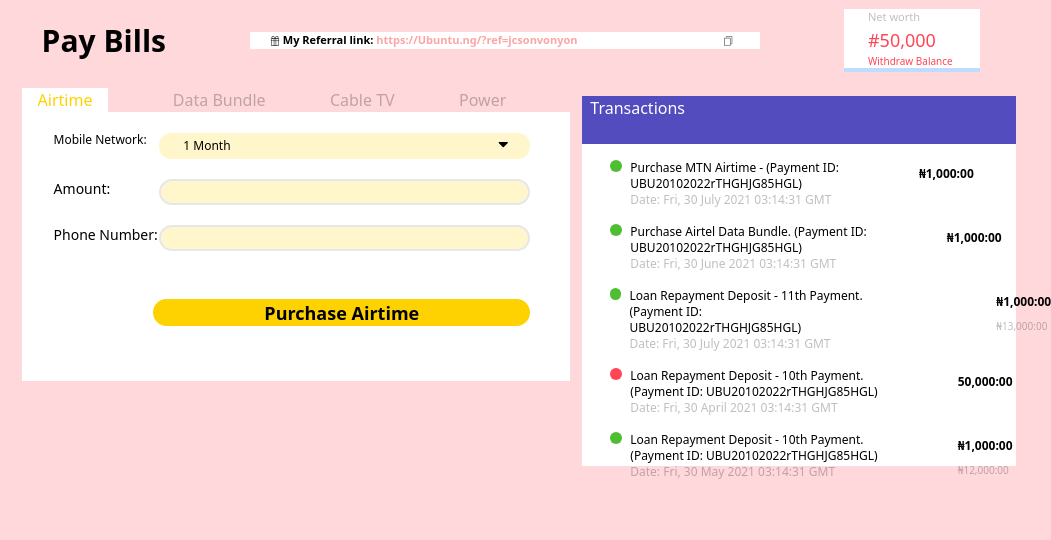
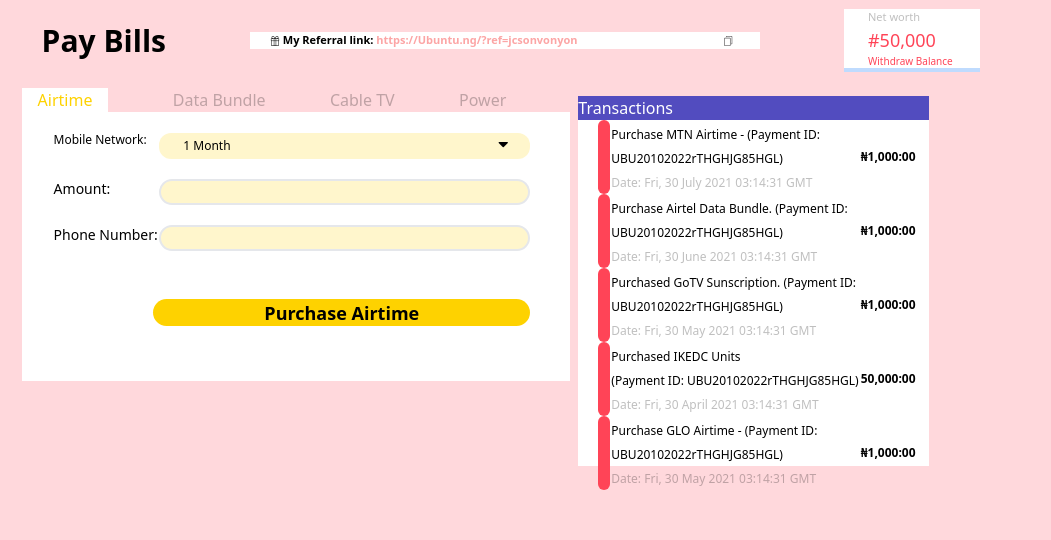
Before and after one commit to saheedibrahim/ubuntu-project, a website: page page_7.html in a window 1280 px wide. Shown: the part 66-606 px from the top of the page, 260-1311 px from the left, 1051 px wide, since content can reach past the window. Drawn offline with nearby package versions, Linux system fonts and the light colour scheme.

Commit message:
page 7 edited

```diff
--- a/page_7.html
+++ b/page_7.html
@@ -163,7 +163,7 @@
                 </div>
             </section>
             <section>
-                <div class=" flex justify-between gap-3">
+                <div class=" flex gap-2">
                   <div class="h-293pix bg-white">
                         <div class="flex justify-between bg-bodyColor pr-16">
                             <p class="text-img1 bg-white px-4">Airtime</p>
@@ -194,63 +194,45 @@
                     </div>
                     <div class="">
                         <div class="bg-white h-370pix mt-2">
-                            <div class="bg-homeColor text-white">
-                                <p class="pl-2 h-12">Transactions</p>
+                           <p class="bg-homeColor text-white">Transactions</p>
+                           <div class="pl-5 pr-3 w-full">
+                                <table class="">
+                                    <tr>
+                                    </tr>
+                                    <tr>
+                                        <td class="w-3 h-3 rounded-full bg-bodyColors mr-2"></td>
+                                        <td><span class="text-xs">Purchase MTN Airtime -  (Payment ID: <br> UBU20102022rTHGHJG85HGL)</span><br>
+                                        <span class="text-xs text-textColP">Date: Fri, 30 July 2021 03:14:31 GMT</span></td>
+                                        <td class="font-bold text-xs">₦1,000:00</td>
+                                    </tr>
+                                    <tr>
+                                        <td class="w-3 h-3 rounded-full bg-bodyColors mx-2"></td>
+                                        <td><span class="text-xs">Purchase Airtel Data Bundle. (Payment ID: <br> UBU20102022rTHGHJG85HGL)</span><br>
+                                        <span class="text-xs text-textColP">Date: Fri, 30 June 2021 03:14:31 GMT</span></td>
+                                        <td class="font-bold text-xs">₦1,000:00</td>
+                                    </tr>
+                                    <tr>
+                                        <td class="w-3 h-3 rounded-full bg-bodyColors"></td>
+                                        <td><span class="text-xs">Purchased GoTV Sunscription. (Payment ID: <br> UBU20102022rTHGHJG85HGL)</span><br>
+                                        <span class="text-xs text-textColP">Date: Fri, 30 May 2021 03:14:31 GMT</span></td>
+                                        <td class="font-bold text-xs">₦1,000:00</td>
+                                    </tr>
+                                    <tr>
+                                        <td class="w-3 h-3 rounded-full bg-bodyColors"></td>
+                                        <td><span class="text-xs">Purchased IKEDC Units <br> (Payment ID: UBU20102022rTHGHJG85HGL)</span><br>
+                                        <span class="text-xs text-textColP">Date: Fri, 30 April 2021 03:14:31 GMT</span></td>
+                                        <td class="font-bold text-xs">50,000:00</td>
+                                    </tr>
+                                    <tr>
+                                        <td class="w-3 h-3 rounded-full bg-bodyColors"></td>
+                                        <td><span class="text-xs">Purchase GLO Airtime -  (Payment ID: <br> UBU20102022rTHGHJG85HGL)</span><br>
+                                        <span class="text-xs text-textColP">Date: Fri, 30 May 2021 03:14:31 GMT</span></td>
+                                        <td class="font-bold text-xs">₦1,000:00</td>
+                                    </tr>
+                                </table>
                             </div>
-                            <div class=" w-418 mx-2 pl-5">
-                                <div class="flex mt-4">
-                                    <p class="w-3 h-3 mr-2 bg-vaultColor rounded-full"></p>
-                                    <p class="text-xs mr-20">Purchase MTN Airtime -  (Payment ID: <br> UBU20102022rTHGHJG85HGL) <br>
-                                        <span class="text-xs text-textColP">Date: Fri, 30 July 2021 03:14:31 GMT</span>
-                                    </p>
 
 
-                                    <!-- <p class="text-xs mr-20"><span>Purchase MTN Airtime - (Payment ID:   </span><br>
-                                        <span>UBU20102022rTHGHJG85HGL)</span> <br>
-                                        <span class="text-xs text-textColP">Date: Fri, 30 July 2021 03:14:31 GMT</span>
-                                    </p> -->
-                                    <p class="w-3 h-3"><span class="font-bold text-xs">₦1,000:00</span>
-                                    </p>
-                                </div>
-                                <div class="flex mt-4">
-                                    <p class="w-3 h-3 mr-2 bg-vaultColor rounded-full"></p>
-                                    <p class="text-xs mr-20"><span>Purchase Airtel Data Bundle. (Payment ID:</span><br>
-                                        <span> UBU20102022rTHGHJG85HGL)</span><br>
-                                        <span class="text-xs text-textColP">Date: Fri, 30 June 2021 03:14:31 GMT</span>
-                                    </p>
-                                    <p class="w-3 h-3"><span class="font-bold text-xs">₦1,000:00</span>
-                                    </p>
-                                </div>
-                                <div class="flex mt-4">
-                                    <p class="w-3 h-3 mr-2 bg-vaultColor rounded-full"></p>
-                                    <p class="text-xs mr-20"><span>Loan Repayment Deposit - 11th Payment. (Payment ID:</span> <br>
-                                        <span> UBU20102022rTHGHJG85HGL)</span> <br>
-                                        <span class="text-xs text-textColP">Date: Fri, 30 July 2021 03:14:31 GMT</span>
-                                    </p>
-                                    <p class="w-3 h-3"><span class="font-bold text-xs">₦1,000:00</span><br>
-                                        <span class="text-10pix text-textColP">₦13,000:00</span>
-                                    </p>
-                                </div>
-                                <div class="flex mt-4">
-                                    <p class="w-3 h-3 mr-2 bg-bodyColors rounded-full"></p>
-                                    <p class="text-xs mr-20"><span>Loan Repayment Deposit - 10th Payment.</span><br>
-                                        <span>(Payment ID: UBU20102022rTHGHJG85HGL)</span><br>
-                                        <span class="text-xs text-textColP">Date: Fri, 30 April 2021 03:14:31 GMT</span>
-                                    </p>
-                                    <p class="w-3 h-3"><span class="font-bold text-xs">50,000:00</span>
-                                    </p>
-                                </div>
-                                <div class="flex mt-4">
-                                    <p class="w-3 h-3 mr-2 bg-vaultColor rounded-full"></p>
-                                    <p class="text-xs mr-20"><span>Loan Repayment Deposit - 10th Payment.</span><br>
-                                        <span>(Payment ID: UBU20102022rTHGHJG85HGL)</span> <br>
-                                        <span class="text-xs text-textColP">Date: Fri, 30 May 2021 03:14:31 GMT</span>
-                                    </p>
-                                    <p class="w-3 h-3"><span class="font-bold text-xs">₦1,000:00</span><br>
-                                        <span class="text-10pix text-textColP">₦12,000:00</span>
-                                    </p>
-                                </div>
-                            </div>
                         </div>
                     </div>
                 </div>
```
Also changed, not shown: css/style.css.
